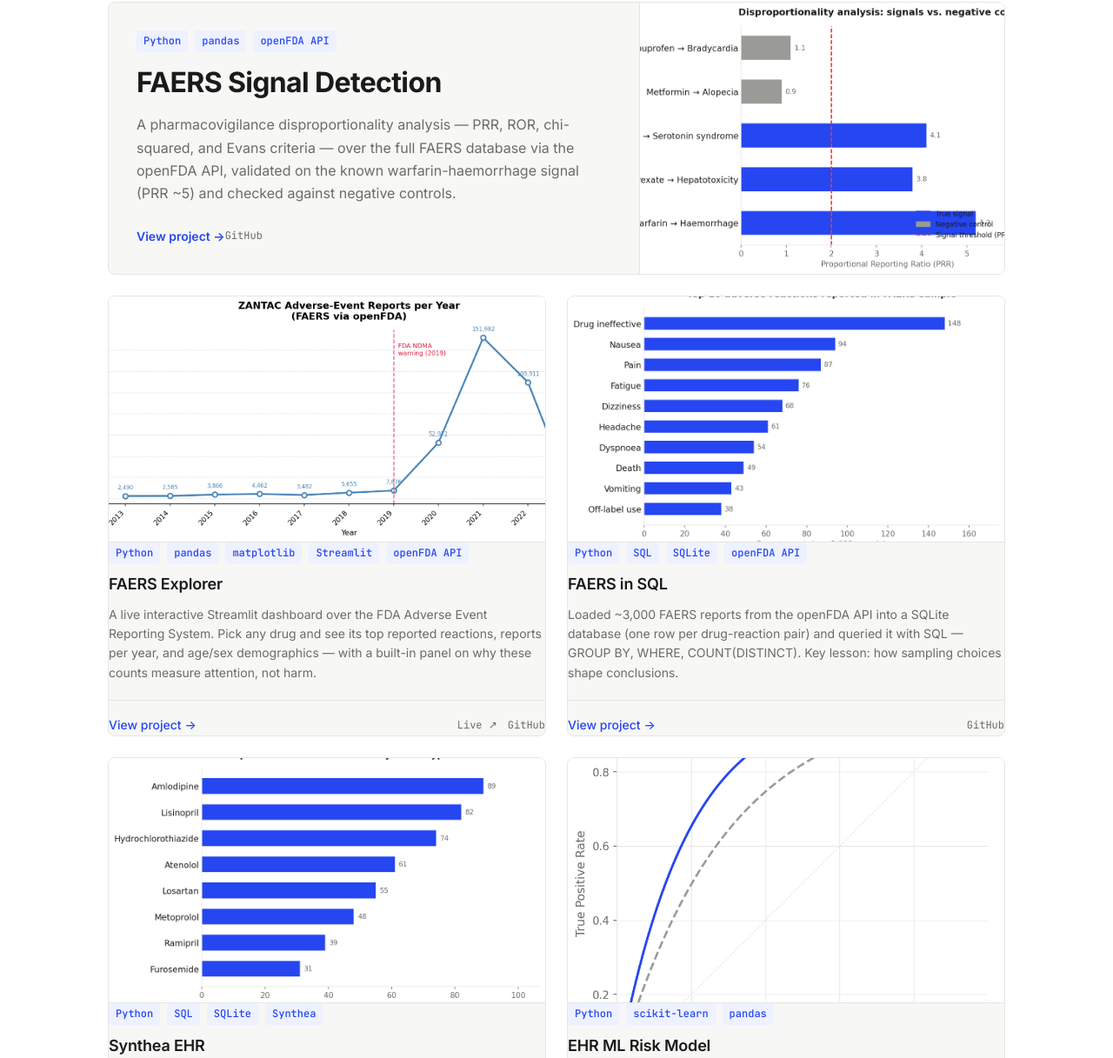
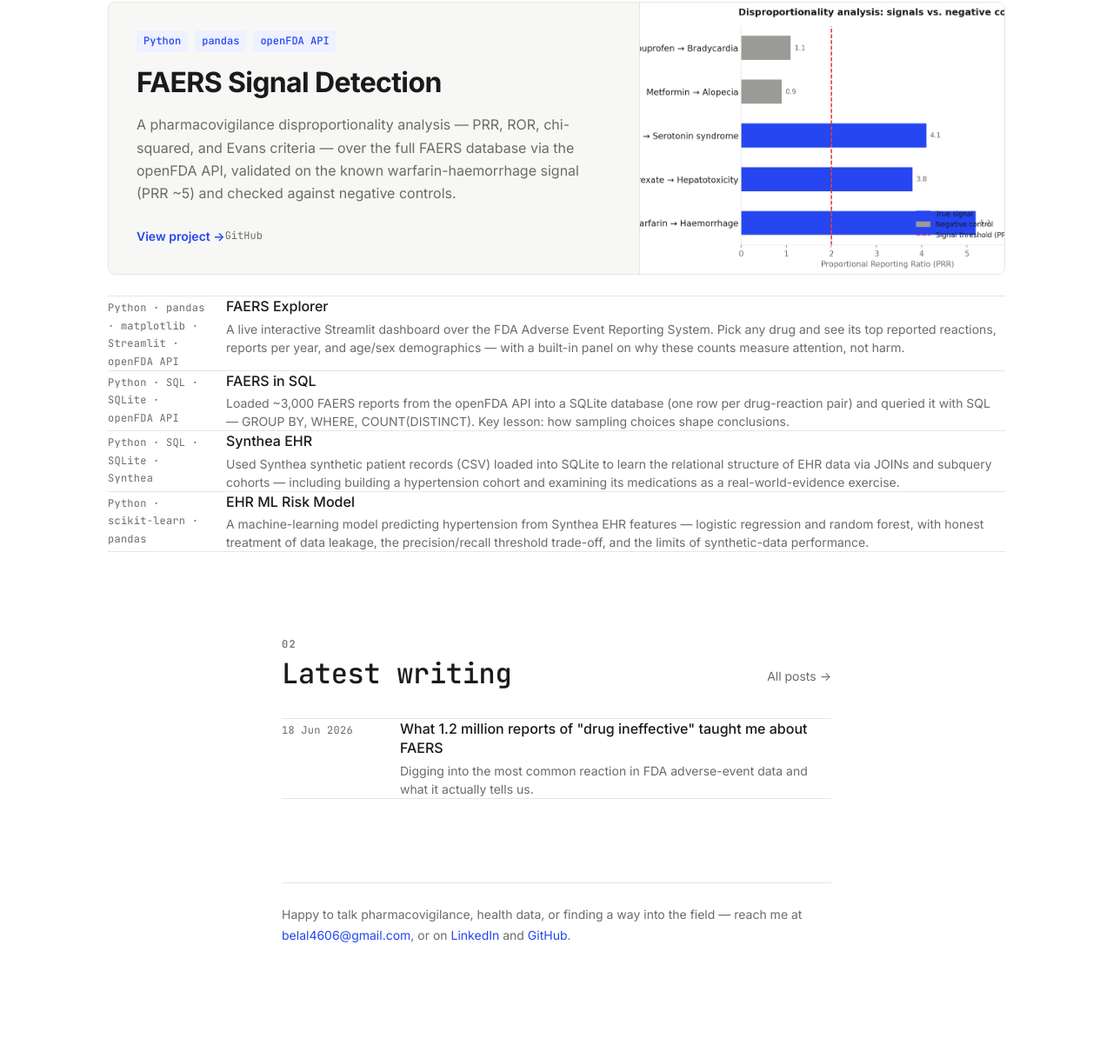
Before and after one commit to belalzaky/personal-site, an Astro site: page / in a window 1280 px wide. Shown: the part 636-1853 px from the top of the page at 87% size. Built offline with nearby package versions, Linux system fonts and the light colour scheme; Astro itself is replaced by a stand-in of ours.

Commit message:
Home: replace project thumbnail grid with editorial headline list
The 4-card grid beneath the featured project is replaced with a
hairline-separated list (ProjectItem) that matches the Writing section's
style exactly — same 7rem mono left column (stack tags), same title/summary
body, same border-bottom rows and padding-block rhythm. Featured card
(FAERS Signal) is unchanged. /projects page is untouched.

Co-Authored-By: Claude Sonnet 4.6 <noreply@anthropic.com>

```diff
--- /dev/null
+++ b/src/components/ProjectItem.astro
@@ -0,0 +1,78 @@
+---
+interface Props {
+  title: string;
+  summary: string;
+  tags: string[];
+  href: string;
+}
+
+const { title, summary, tags, href } = Astro.props;
+const stack = tags.join(' · ');
+---
+
+<li class="project-item">
+  <a href={href} class="project-link">
+    <span class="project-stack">{stack}</span>
+    <div class="project-body">
+      <span class="project-title">{title}</span>
+      <span class="project-summary">{summary}</span>
+    </div>
+  </a>
+</li>
+
+<style>
+  .project-item {
+    border-bottom: 1px solid var(--color-border);
+    list-style: none;
+  }
+
+  .project-link {
+    display: grid;
+    grid-template-columns: 7rem 1fr;
+    gap: var(--space-6);
+    align-items: baseline;
+    padding-block: var(--space-5);
+    text-decoration: none;
+    transition: background var(--dur) var(--ease);
+  }
+
+  .project-link:hover .project-title {
+    color: var(--color-accent);
+  }
+
+  @media (max-width: 640px) {
+    .project-link {
+      grid-template-columns: 1fr;
+      gap: var(--space-1);
+      padding-block: var(--space-4);
+    }
+  }
+
+  .project-stack {
+    font-family: var(--font-mono);
+    font-size: var(--text-xs);
+    color: var(--color-text-muted);
+    letter-spacing: 0.02em;
+    flex-shrink: 0;
+  }
+
+  .project-body {
+    display: flex;
+    flex-direction: column;
+    gap: var(--space-1);
+  }
+
+  .project-title {
+    font-size: var(--text-base);
+    font-weight: 500;
+    color: var(--color-text);
+    transition: color var(--dur) var(--ease);
+    line-height: 1.4;
+  }
+
+  .project-summary {
+    font-size: var(--text-sm);
+    color: var(--color-text-muted);
+    line-height: 1.5;
+  }
+</style>
--- a/src/pages/index.astro
+++ b/src/pages/index.astro
@@ -2,7 +2,7 @@
 import Base from '../layouts/Base.astro';
 import Hero from '../components/Hero.astro';
 import FeaturedProject from '../components/FeaturedProject.astro';
-import ProjectCard from '../components/ProjectCard.astro';
+import ProjectItem from '../components/ProjectItem.astro';
 import WritingItem from '../components/WritingItem.astro';
 import ContactBlock from '../components/ContactBlock.astro';
 import { getCollection } from 'astro:content';
@@ -68,20 +68,16 @@ const latestPost = allPosts
       />
     )}
 
-    <div class="projects-grid">
+    <ul role="list" class="project-list">
       {gridProjects.map(project => (
-        <ProjectCard
+        <ProjectItem
           title={project.data.title}
           summary={project.data.summary}
           tags={project.data.tags}
           href={`/projects/${project.slug}`}
-          github={project.data.github}
-          link={project.data.link}
-          result={project.data.result}
-          image={project.data.image}
         />
       ))}
-    </div>
+    </ul>
   </section>
 
   {latestPost.length > 0 && (
@@ -161,17 +157,10 @@ const latestPost = allPosts
     color: var(--color-accent);
   }
 
-  .projects-grid {
-    display: grid;
-    grid-template-columns: repeat(2, 1fr);
-    gap: var(--space-6);
+  .project-list {
+    list-style: none;
+    border-top: 1px solid var(--color-border);
     margin-top: var(--space-6);
-  }
-
-  @media (max-width: 640px) {
-    .projects-grid {
-      grid-template-columns: 1fr;
-    }
   }
 
   .writing-list {
```
